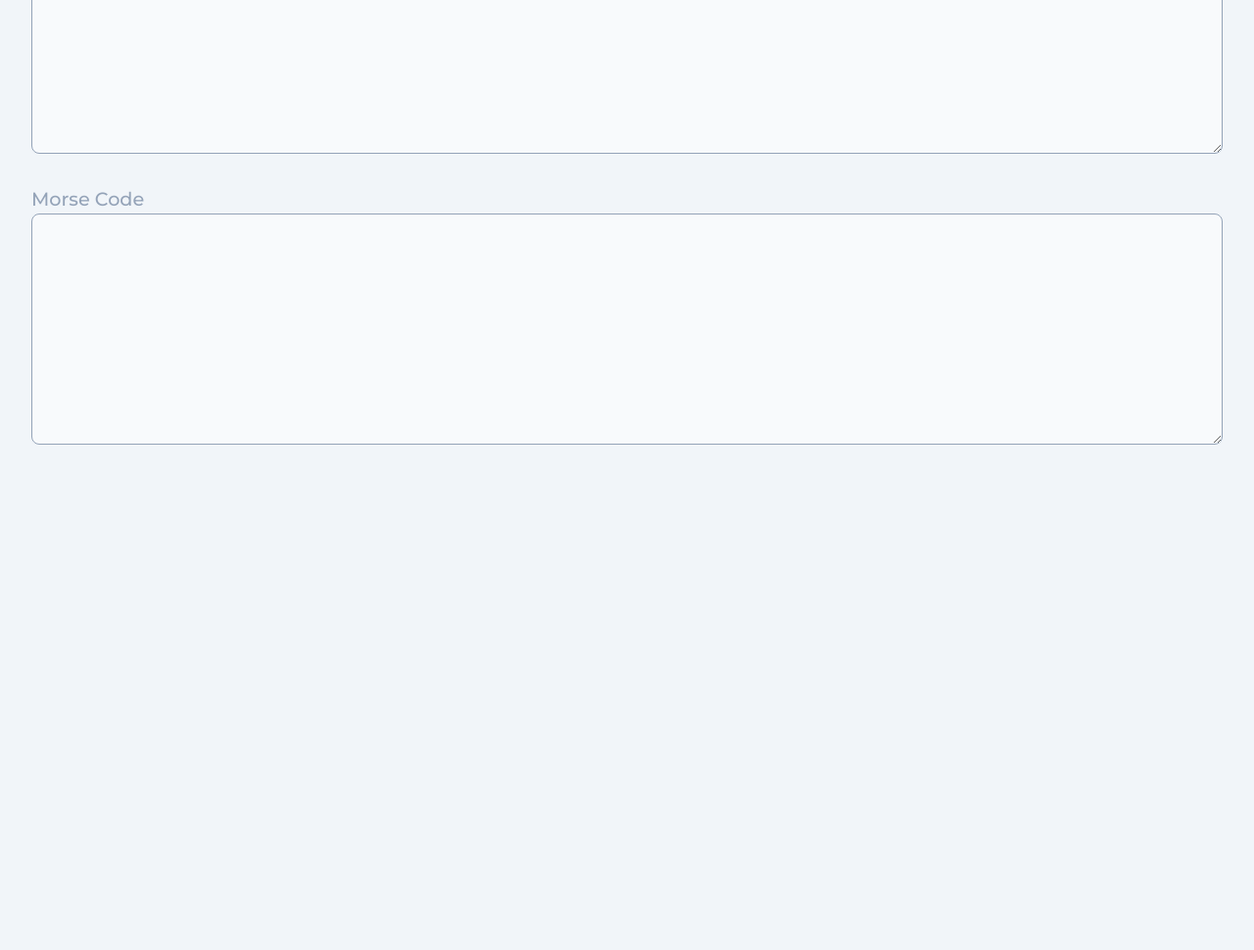
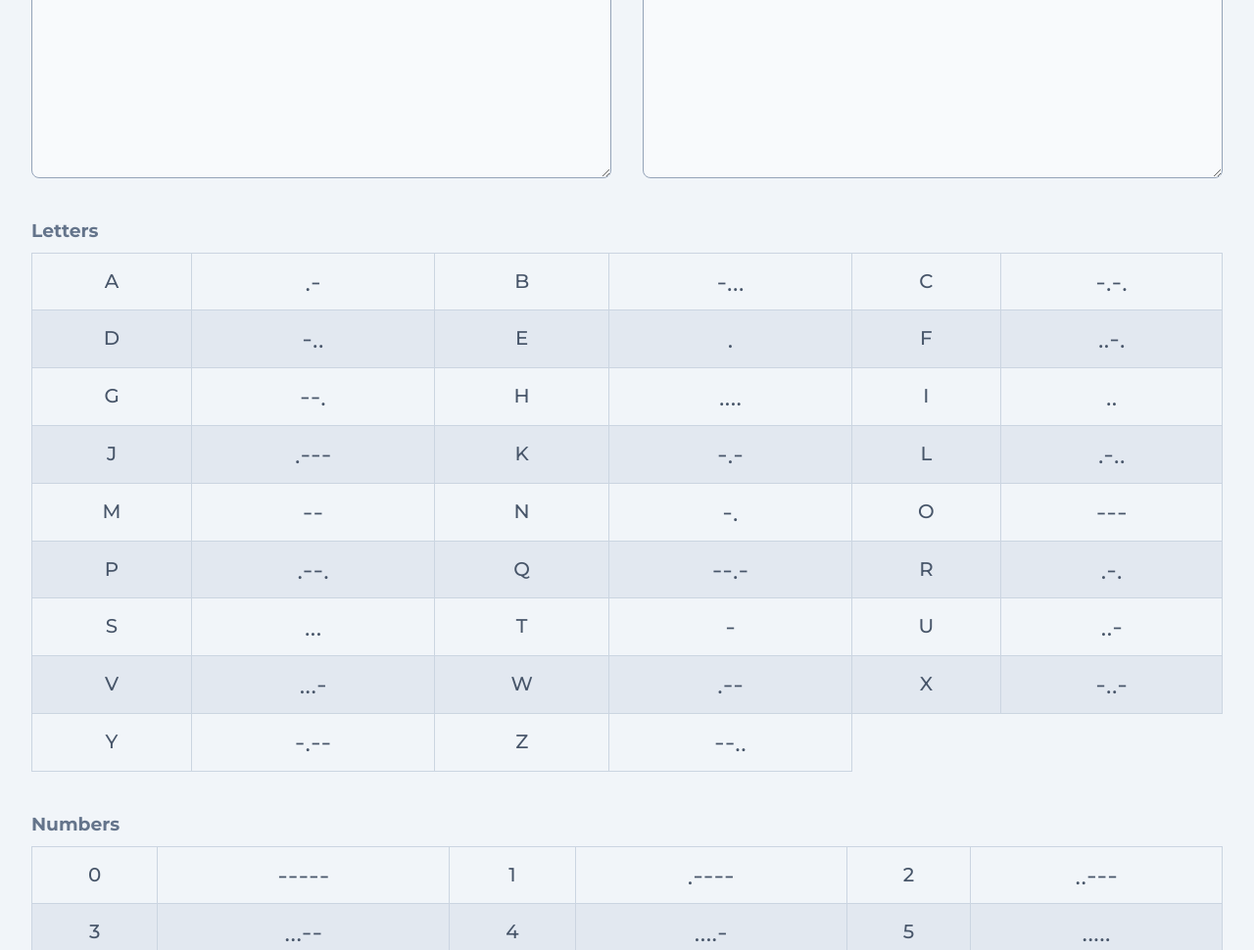
Before and after one commit to MrMeshak/morse_fe, a website with bundled scripts: page src/app/index.html in a window 1280 px wide. Shown: the part 191-1161 px from the top of the page at 98% size. Before the commit the page ends 800 px from the top, so only its background shows below. Built offline with nearby package versions, Linux system fonts and the light colour scheme.

Commit message:
Adds morse code table and updated styles

```diff
--- a/src/app/index.html
+++ b/src/app/index.html
@@ -15,24 +15,193 @@
     <title>Morse Code Translator</title>
   </head>
   <body>
+    <div class="page-wrapper">
       <header class="header">
         <h1>Morse Code Translator</h1>
       </header>
-    <main>
+      <main class="translator">
         <section class="translate">
           <div class="translate__title">
             <label for="">Text</label>
           </div>
-        <textarea id="strTextArea" cols="30" rows="6"></textarea>
+          <textarea id="strTextArea" rows="6"></textarea>
         </section>
         <section class="translate">
           <div class="translate__title">
             <label for="">Morse Code</label>
           </div>
-        <textarea id="morseStrTextArea" cols="30" rows="6"></textarea>
+          <textarea id="morseStrTextArea" rows="6"></textarea>
         </section>
+      </main>
+      <div class="table-wrapper">
+        <h3>Letters</h3>
+        <table class="table">
+          <tbody>
+            <tr>
+              <td>A</td>
+              <td>.-</td>
+              <td>B</td>
+              <td>-...</td>
+              <td>C</td>
+              <td>-.-.</td>
+            </tr>
+            <tr>
+              <td>D</td>
+              <td>-..</td>
+              <td>E</td>
+              <td>.</td>
+              <td>F</td>
+              <td>..-.</td>
+            </tr>
+            <tr>
+              <td>G</td>
+              <td>--.</td>
+              <td>H</td>
+              <td>....</td>
+              <td>I</td>
+              <td>..</td>
+            </tr>
+            <tr>
+              <td>J</td>
+              <td>.---</td>
+              <td>K</td>
+              <td>-.-</td>
+              <td>L</td>
+              <td>.-..</td>
+            </tr>
+            <tr>
+              <td>M</td>
+              <td>--</td>
+              <td>N</td>
+              <td>-.</td>
+              <td>O</td>
+              <td>---</td>
+            </tr>
+            <tr>
+              <td>P</td>
+              <td>.--.</td>
+              <td>Q</td>
+              <td>--.-</td>
+              <td>R</td>
+              <td>.-.</td>
+            </tr>
+            <tr>
+              <td>S</td>
+              <td>...</td>
+              <td>T</td>
+              <td>-</td>
+              <td>U</td>
+              <td>..-</td>
+            </tr>
+            <tr>
+              <td>V</td>
+              <td>...-</td>
+              <td>W</td>
+              <td>.--</td>
+              <td>X</td>
+              <td>-..-</td>
+            </tr>
+            <tr>
+              <td>Y</td>
+              <td>-.--</td>
+              <td>Z</td>
+              <td>--..</td>
+            </tr>
+          </tbody>
+        </table>
+      </div>
 
-      <section class="options"></section>
-    </main>
+      <div class="table-wrapper">
+        <h3>Numbers</h3>
+        <table class="table">
+          <tbody>
+            <tr>
+              <td>0</td>
+              <td>-----</td>
+              <td>1</td>
+              <td>.----</td>
+              <td>2</td>
+              <td>..---</td>
+            </tr>
+            <tr>
+              <td>3</td>
+              <td>...--</td>
+              <td>4</td>
+              <td>....-</td>
+              <td>5</td>
+              <td>.....</td>
+            </tr>
+            <tr>
+              <td>6</td>
+              <td>-....</td>
+              <td>7</td>
+              <td>--...</td>
+              <td>8</td>
+              <td>---..</td>
+            </tr>
+            <tr>
+              <td>9</td>
+              <td>----.</td>
+            </tr>
+          </tbody>
+        </table>
+      </div>
+
+      <div class="table-wrapper">
+        <h3>Punctuation</h3>
+        <table class="table">
+          <tbody>
+            <tr>
+              <td>.</td>
+              <td>.-.-.-</td>
+              <td>,</td>
+              <td>--..--</td>
+              <td>?</td>
+              <td>..--..</td>
+            </tr>
+            <tr>
+              <td>,</td>
+              <td>.----.</td>
+              <td>!</td>
+              <td>-.-.--</td>
+              <td>/</td>
+              <td>-..-.</td>
+            </tr>
+            <tr>
+              <td>&#40;</td>
+              <td>-.--.</td>
+              <td>&#41;</td>
+              <td>-.--.-</td>
+              <td>&amp;</td>
+              <td>.-...</td>
+            </tr>
+            <tr>
+              <td>:</td>
+              <td>---...</td>
+              <td>;</td>
+              <td>-.-.-.</td>
+              <td>=</td>
+              <td>-...-</td>
+            </tr>
+            <tr>
+              <td>+</td>
+              <td>.-.-.</td>
+              <td>-</td>
+              <td>-....-</td>
+              <td>_</td>
+              <td>..--.-</td>
+            </tr>
+            <tr>
+              <td>"</td>
+              <td>.-..-.</td>
+              <td>$</td>
+              <td>...-..-</td>
+              <td>@</td>
+              <td>.--.-.</td>
+            </tr>
+          </tbody>
+        </table>
+      </div>
+    </div>
   </body>
 </html>
--- a/src/styles/components/_header.scss
+++ b/src/styles/components/_header.scss
@@ -7,7 +7,7 @@
 
   h1 {
     font-size: 1.5rem;
-    font-weight: 500;
-    color: abstracts.$slate-400;
+    font-weight: 600;
+    color: abstracts.$slate-500;
   }
 }
--- a/src/styles/components/_index.scss
+++ b/src/styles/components/_index.scss
@@ -1,2 +1,5 @@
 @forward './translate';
 @forward './header';
+@forward './translator';
+@forward './table';
+@forward './page-wrapper';
--- /dev/null
+++ b/src/styles/components/_page-wrapper.scss
@@ -0,0 +1,5 @@
+.page-wrapper {
+  display: flex;
+  flex-direction: column;
+  align-items: center;
+}
--- /dev/null
+++ b/src/styles/components/_table.scss
@@ -0,0 +1,39 @@
+@use '../abstracts';
+
+.table-wrapper {
+  width: 100%;
+  padding: 1rem 2rem;
+  max-width: 80rem;
+
+  h3 {
+    color: abstracts.$slate-500;
+    padding: 0.5rem 0rem;
+  }
+}
+
+.table {
+  width: 100%;
+  text-align: center;
+  color: abstracts.$slate-600;
+  font-size: calc(1rem + 0.3vw);
+  font-weight: 500;
+  border-collapse: collapse;
+
+  thead {
+    padding: 3rem;
+  }
+
+  td {
+    padding: 0.5rem;
+    border: 1px solid abstracts.$slate-300;
+  }
+
+  tr:nth-of-type(even) {
+    background-color: abstracts.$slate-200;
+  }
+
+  td:nth-of-type(even) {
+    font-weight: 400;
+    font-size: calc(1.5rem + 0.3vw);
+  }
+}
--- a/src/styles/components/_translate.scss
+++ b/src/styles/components/_translate.scss
@@ -1,16 +1,16 @@
 @use '../abstracts';
 
 .translate {
-  padding: 1rem 2rem;
   display: flex;
   flex-direction: column;
+  width: 100%;
 
   &__title {
     padding: 0rem 0rem;
     display: flex;
     justify-content: space-between;
     color: abstracts.$slate-400;
-    font-size: 1.2rem;
+    font-size: calc(1.2rem + 0.3vw);
     font-weight: 500;
 
     button {
@@ -24,10 +24,10 @@
 
   textarea {
     width: 100%;
-    padding: 1rem;
+    padding: 0.5rem 1rem;
     color: abstracts.$slate-600;
     font-weight: 400;
-    font-size: 1.4rem;
+    font-size: calc(1.4rem + 0.3vw);
     background-color: abstracts.$slate-50;
     border: 1px solid abstracts.$slate-400;
     border-radius: 0.5rem;
--- /dev/null
+++ b/src/styles/components/_translator.scss
@@ -0,0 +1,14 @@
+@use '../abstracts';
+
+.translator {
+  width: 100%;
+  max-width: 80rem;
+  padding: 1rem 2rem;
+  display: flex;
+  flex-direction: column;
+  gap: 2rem;
+  justify-content: center;
+  @include abstracts.media-query('md') {
+    flex-direction: row;
+  }
+}
--- a/src/translate/translateLogic/morseToStr.ts
+++ b/src/translate/translateLogic/morseToStr.ts
@@ -10,8 +10,6 @@ export function morseToStr(str: string) {
   }
 
   const morseWords = str.trim().match(/[^/]+/g);
-
-  console.log(morseWords);
 
   if (!morseWords) {
     return '';
--- a/src/translate/translateLogic/test/morseToStr.test.ts
+++ b/src/translate/translateLogic/test/morseToStr.test.ts
@@ -23,9 +23,19 @@ describe('translate - strToMorse', () => {
   });
 
   describe('when input morseStr contains duplicate spaces between morseChars', () => {
-    it('it should remove duplicated spaces and return the translated str', () => {
+    it('it should remove/ignore duplicated spaces and return the translated str', () => {
       const morseStr =
         '....       .       .-..    .-..    ---    /   .--  ---  .-.   .-..   -..';
+      const expected = 'HELLO WORLD';
+
+      expect(morseToStr(morseStr)).toBe(expected);
+    });
+  });
+
+  describe('when input string contains duplicate word separators "/"', () => {
+    it('should remove/ignore duplicate word separators and return the translate str', () => {
+      const morseStr =
+        '////.... . .-.. .-.. --- //// .-- --- .-. .-.. -.. ////';
       const expected = 'HELLO WORLD';
 
       expect(morseToStr(morseStr)).toBe(expected);
```
Also changed, not shown: src/styles/styles.css. Lines whose indentation alone changed are shown as unchanged.
